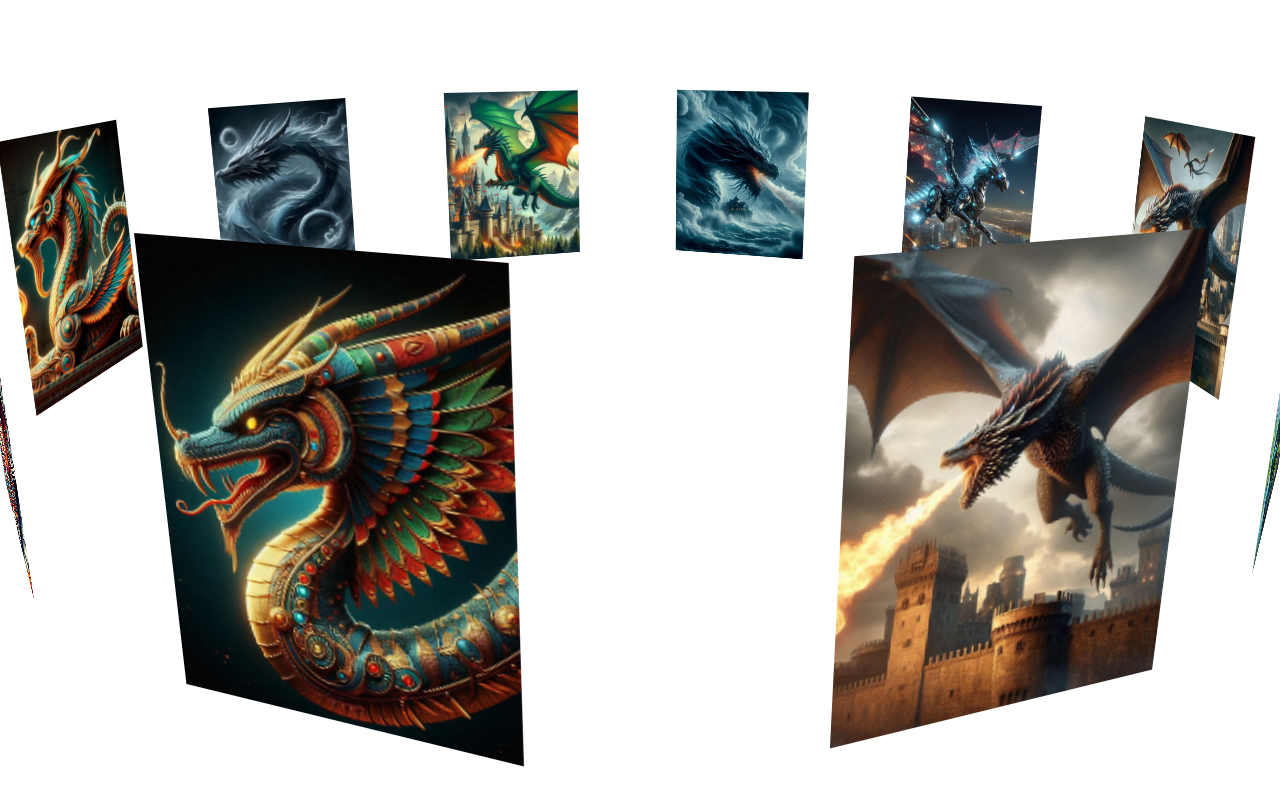
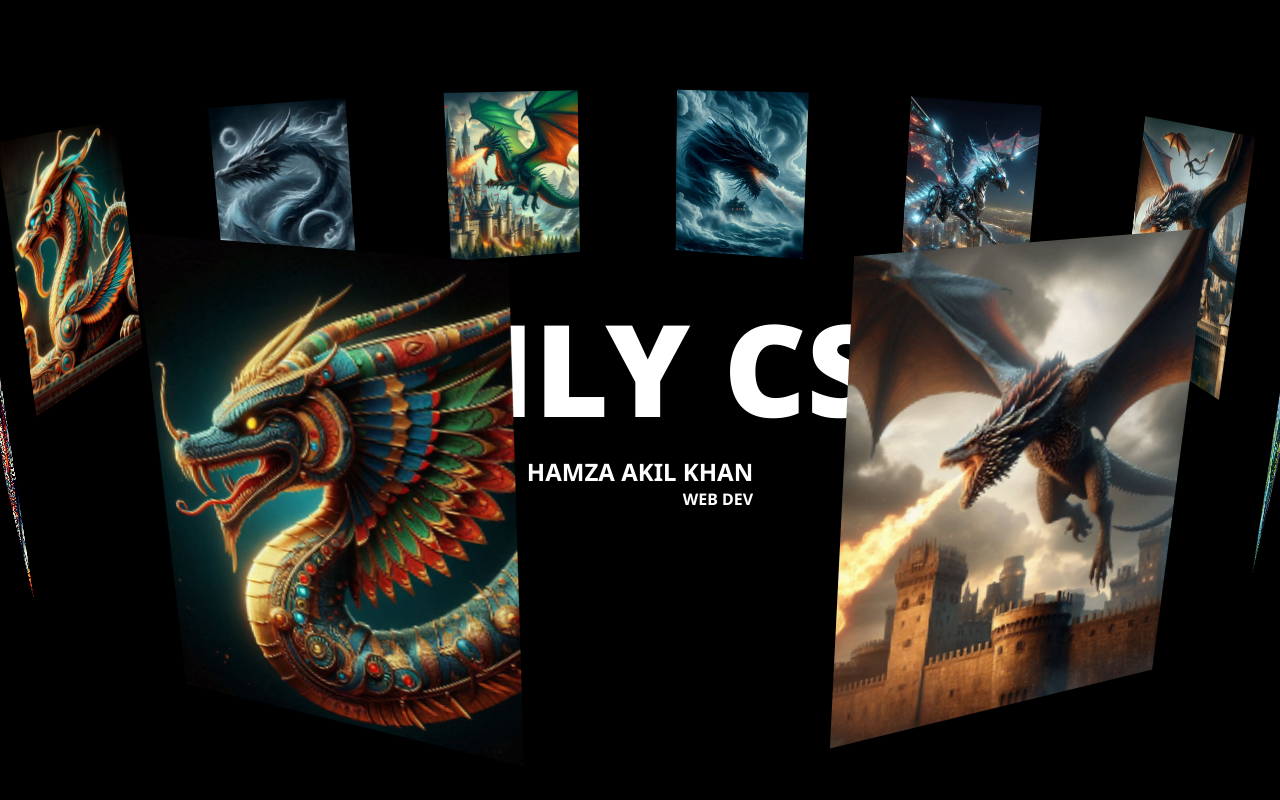
Before and after one commit to hamzaKhan2004/3D-ImageSlider-Effect, a plain HTML site: page index.html in a window 1280 px wide. Drawn offline with Linux system fonts and the light colour scheme.

Commit message:
Responsive Added

```diff
--- a/index.html
+++ b/index.html
@@ -1,26 +1,53 @@
 <!DOCTYPE html>
 <html lang="en">
-<head>
-    <meta charset="UTF-8">
-    <meta name="viewport" content="width=device-width, initial-scale=1.0">
+  <head>
+    <meta charset="UTF-8" />
+    <meta name="viewport" content="width=device-width, initial-scale=1.0" />
     <title>3D Image Slider</title>
-    <link rel="stylesheet" href="style.css">
-</head>
-<body>
+    <link rel="stylesheet" href="style.css" />
+  </head>
+  <body>
     <div class="banner">
-        <div class="slider" style="--quantity:10">
-            <div class="item" style="--position:1"><img src="DIMG/1.jpg" alt=""></div>
-            <div class="item" style="--position:2"><img src="DIMG/2.jpg" alt=""></div>
-            <div class="item" style="--position:3"><img src="DIMG/3.jpg" alt=""></div>
-            <div class="item" style="--position:4"><img src="DIMG/4.jpg" alt=""></div>
-            <div class="item" style="--position:5"><img src="DIMG/5.jpg" alt=""></div>
-            <div class="item" style="--position:6"><img src="DIMG/6.jpg" alt=""></div>
-            <div class="item" style="--position:7"><img src="DIMG/7.jpg" alt=""></div>
-            <div class="item" style="--position:8"><img src="DIMG/8.jpg" alt=""></div>
-            <div class="item" style="--position:9"><img src="DIMG/9.jpg" alt=""></div>
-            <div class="item" style="--position:10"><img src="DIMG/10.jpg" alt=""></div>
+      <div class="slider" style="--quantity: 10">
+        <div class="item" style="--position: 1">
+          <img src="DIMG/1.jpg" alt="" />
         </div>
+        <div class="item" style="--position: 2">
+          <img src="DIMG/2.jpg" alt="" />
+        </div>
+        <div class="item" style="--position: 3">
+          <img src="DIMG/3.jpg" alt="" />
+        </div>
+        <div class="item" style="--position: 4">
+          <img src="DIMG/4.jpg" alt="" />
+        </div>
+        <div class="item" style="--position: 5">
+          <img src="DIMG/5.jpg" alt="" />
+        </div>
+        <div class="item" style="--position: 6">
+          <img src="DIMG/6.jpg" alt="" />
+        </div>
+        <div class="item" style="--position: 7">
+          <img src="DIMG/7.jpg" alt="" />
+        </div>
+        <div class="item" style="--position: 8">
+          <img src="DIMG/8.jpg" alt="" />
+        </div>
+        <div class="item" style="--position: 9">
+          <img src="DIMG/9.jpg" alt="" />
+        </div>
+        <div class="item" style="--position: 10">
+          <img src="DIMG/10.jpg" alt="" />
+        </div>
+      </div>
+      <div class="content">
+        <h1>ONLY CSS</h1>
+        <div class="author">
+          <h2>HAMZA AKIL KHAN</h2>
+          <p><b>WEB DEV</b></p>
+        </div>
+      </div>
     </div>
     <script src="script.js"></script>
-</body>
+  </body>
 </html>
--- a/style.css
+++ b/style.css
@@ -1,3 +1,5 @@
+@import url("https://fonts.googleapis.com/css2?family=Noto+Sans:ital,wght@0,100..900;1,100..900&display=swap");
+
 * {
   margin: 0;
   padding: 0;
@@ -9,6 +11,9 @@ body {
   height: 100%;
   width: 100%;
   position: relative;
+  background-color: #000;
+  color: #fff;
+  font-family: "Noto Sans", sans-serif;
 }
 
 .banner {
@@ -28,7 +33,9 @@ body {
   transform-style: preserve-3d;
   transform: perspective(1000px);
   animation: autoRun 20s linear infinite;
+  z-index: 2;
 }
+
 @keyframes autoRun {
   from {
     transform: perspective(1000px) rotateX(-13deg) rotateY(0deg);
@@ -52,3 +59,45 @@ body {
   height: 100%;
   object-fit: cover;
 }
+
+.banner .content {
+  position: absolute;
+  bottom: 0;
+  left: 50%;
+  top: 35%;
+  transform: translateX(-50%);
+  width: min(1400px, 100vw);
+  height: min-content;
+  padding-bottom: 100px;
+  display: flex;
+  align-items: center;
+  flex-direction: column;
+  justify-content: space-between;
+}
+.banner .content h1 {
+  position: relative;
+  font-size: 8em;
+  font-weight: 900;
+  z-index: 1;
+}
+
+.banner .content .author {
+  text-align: right;
+}
+
+@media (max-width: 600px) {
+  .banner .slider {
+    width: 145px;
+    height: 180px;
+  }
+
+  .banner .content h1 {
+    font-size: 4.5em;
+  }
+  .banner .slider .item {
+    transform: rotateY(
+        calc((var(--position) - 1) * (360 / var(--quantity)) * 1deg)
+      )
+      translateZ(400px) translateX(20px);
+  }
+}
```
